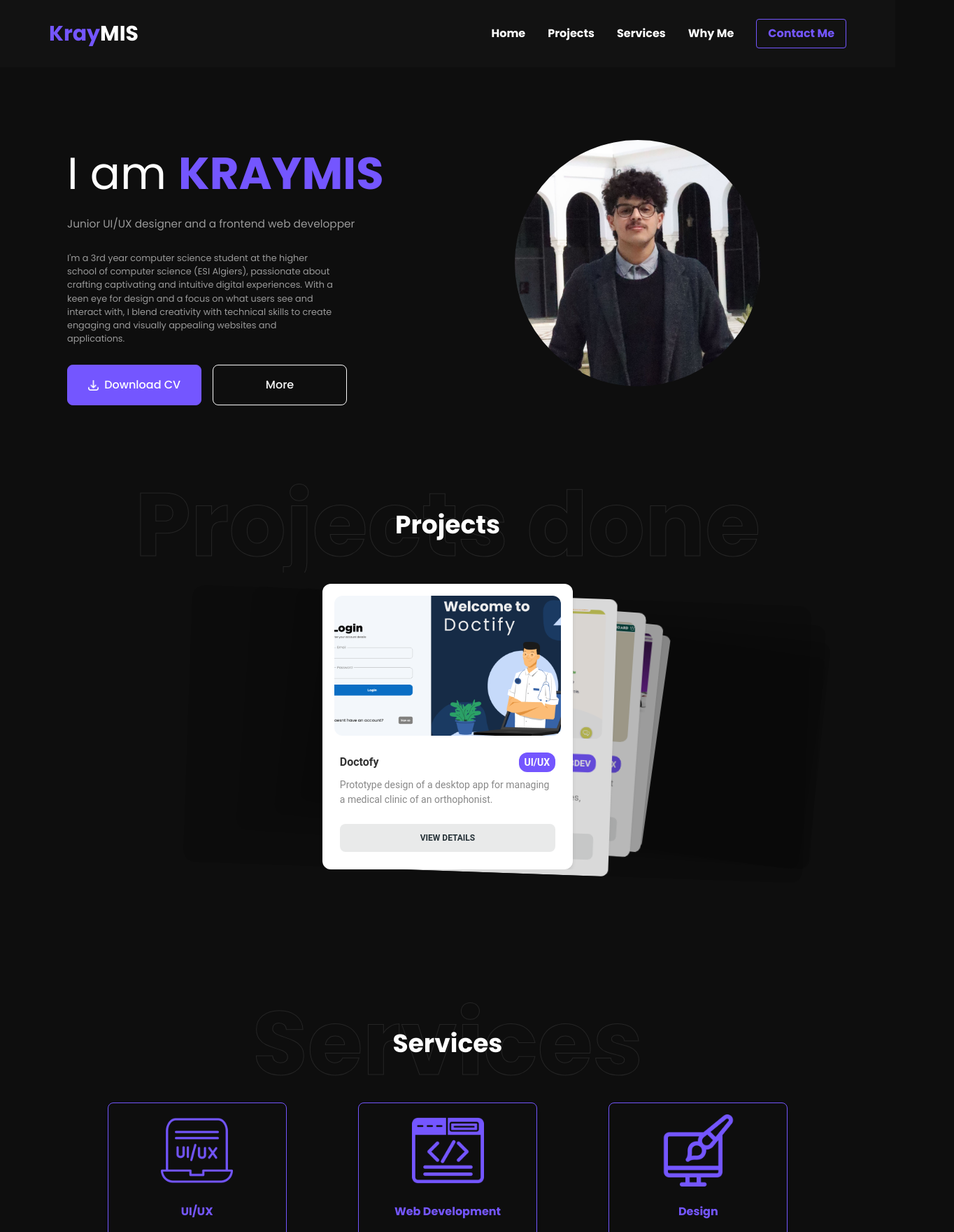
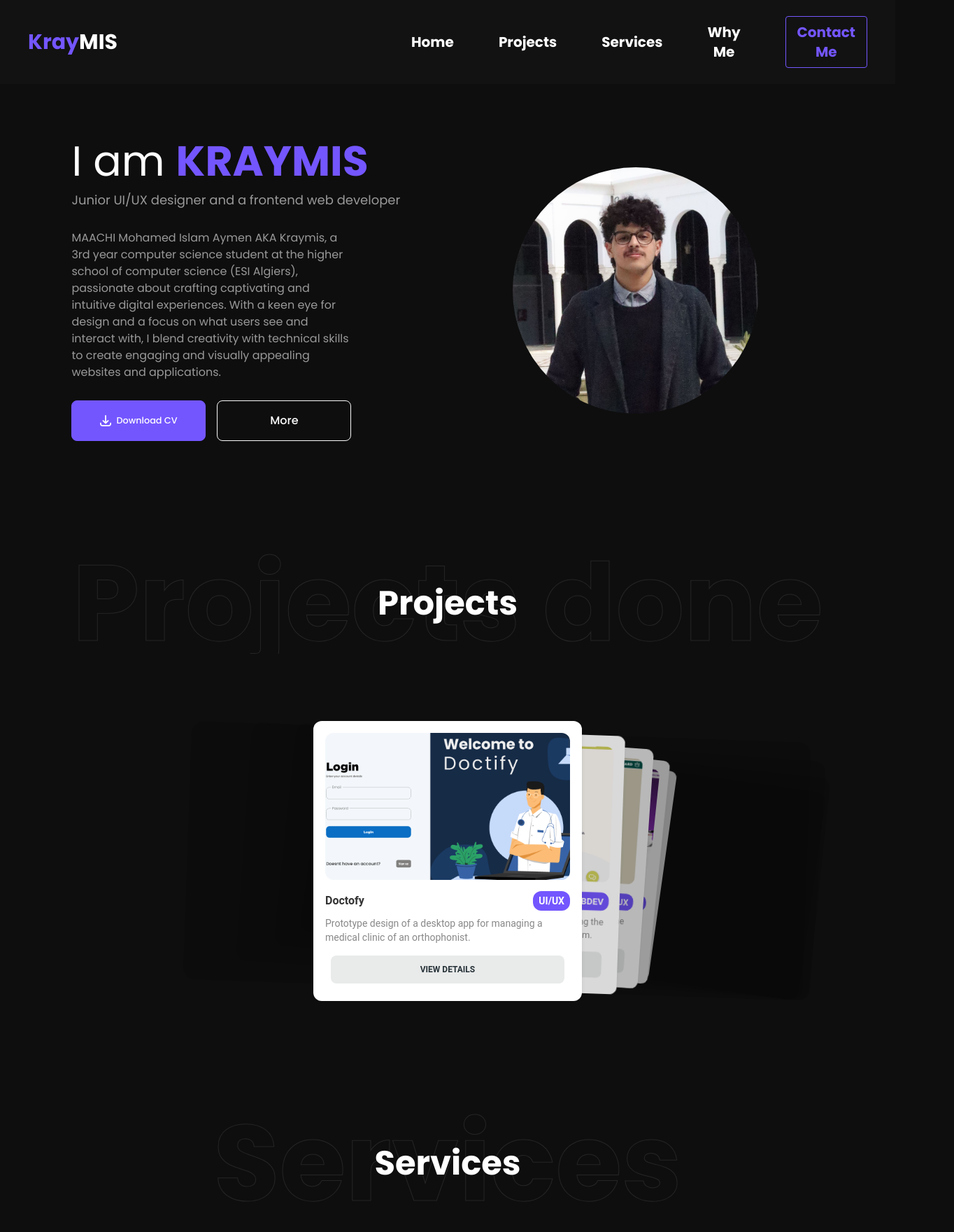
Before and after one commit to kraymis/myPortofolio, a React (Vite) app: page / in a window 1280 px wide. Shown: the top 1760 px of the page at 70% size, 1364 px wide, since content can reach past the window. Built offline with nearby package versions, Linux system fonts and the light colour scheme.

Commit message:
second version

```diff
--- a/src/components/Card.jsx
+++ b/src/components/Card.jsx
@@ -9,9 +9,9 @@ const defaultProps = {
 
 const Card = ({ imgSrc, title, description }) => {
   return (
-    <div className="w-[20vw] h-auto  bg-transparent border border-[#7456FF] text-white rounded-lg shadow-md overflow-hidden flex flex-col items-center px-6 py-4 gap-2 transition-transform duration-300 hover:scale-105 hover:bg-white hover:text-black hover:text-opacity-70 hover:border-[#7456FF]">
+    <div className="w-[60%] sm:w-[40vw] md:w-[30vw] lg:w-[20vw] h-auto bg-transparent border border-[#7456FF] text-white rounded-lg shadow-md overflow-hidden flex flex-col items-center px-4 py-4 gap-2 mx-3 transition-transform duration-300 hover:scale-105 hover:bg-white hover:text-black hover:text-opacity-70 hover:border-[#7456FF]">
       {/* Image Container */}
-      <div className="w-[50%]  flex flex-col items-center">
+      <div className="w-auto h-[13vh] sm:h-[16vh] md:h-[16vh] lg:h-[16vh] flex items-center justify-center overflow-hidden">
         <img
           src={imgSrc}
           alt={title}
@@ -21,8 +21,8 @@ const Card = ({ imgSrc, title, description }) => {
 
       {/* Text Content */}
       <div className="flex flex-col items-center justify-center p-4">
-        <h3 className="text-[1rem] font-semibold text-[#7456FF] mb-4 text-center transition-colors duration-300 hover:text-black">{title}</h3>
-        <p className="text-[#7456FF] text-xs text-center  transition-colors duration-300 hover:text-gray-700">{description}</p>
+        <h3 className="text-base sm:text-lg md:text-xl lg:text-2xl font-semibold text-[#7456FF] mb-2 text-center transition-colors duration-300 hover:text-black">{title}</h3>
+        <p className="text-sm sm:text-base md:text-lg lg:text-xl text-[#7456FF] text-center transition-colors duration-300 hover:text-gray-700">{description}</p>
       </div>
     </div>
   );
--- a/src/components/Card2.jsx
+++ b/src/components/Card2.jsx
@@ -9,7 +9,7 @@ const defaultProps = {
 
 const Card2 = ({ imgSrc, title, description }) => {
   return (
-    <div className="w-[25vw] h-auto  bg-transparent border  text-white border-0 shadow-md overflow-hidden flex flex-col items-center px-4 py-4 gap-2 transition-transform duration-300 ">
+    <div className="w-[70vw] lg:w-[25vw] h-auto  bg--transparent  text-white border-0 shadow-md overflow-hidden flex flex-col items-center px-4 py-4 gap-2 transition-transform duration-300 ">
       {/* Image Container */}
       <div className="w-[50%]  flex flex-col items-center hover:scale-110 transition-transform duration-300">
         <img
--- a/src/components/DownloadButton.jsx
+++ b/src/components/DownloadButton.jsx
@@ -7,10 +7,10 @@ const DownloadButton = () => (
   <a
     href="https://drive.google.com/uc?export=download&id=1i0nK0Sa3JWjT3DMVfPMCCw-uISVy-2YY"
     download="filename.pdf" // Optional: specify the filename you want to use for the downloaded file
-    className='relative p-4 bg-[#7456FF] text-white rounded-lg font-medium h-auto w-[12rem] hover:bg-white hover:text-[#7456FF] border border-[#7456FF] hover:border-transparent group'
+    className='relative py-2 px-6 bg-[#7456FF] text-white rounded-lg font-medium lg:w-[12rem] h-auto lg:flex lg:justify-center hover:bg-white hover:text-[#7456FF] border border-[#7456FF] hover:border-transparent group'
   >
     <div className='flex justify-center items-center gap-2'>
-      <div className='relative w-[1.2vw] h-[1.2vh] flex justify-center items-center '>
+      <div className='relative h-[25%] w-[25%] lg:w-[1.2vw] lg:h-[1.2vh] flex justify-center items-center '>
         <img
           src={imgdownload}
           alt="Download Icon"
@@ -22,7 +22,7 @@ const DownloadButton = () => (
           className='absolute opacity-0 transition-opacity duration-300 group-hover:opacity-100'
         />
       </div>
-      Download CV
+      <p className='text-[4vw] lg:text-[1vw] text-center'>Download CV</p>
     </div>
   </a>
 );
--- a/src/components/EcommerceCard.jsx
+++ b/src/components/EcommerceCard.jsx
@@ -14,14 +14,14 @@ export function EcommerceCard({
   projectName = "Project title",
   description = "Description of the project, brief description only",
   link = "#",
-  type= "BLANK"
+  type = "BLANK",
 }) {
   return (
-    <Card className="w-[28vw] transition-all duration-300 ease-in-out hover:bg-black hover:border-[#7456FF] hover:text-white hover:shadow-lg border border-transparent hover:animate-shake relative group">
+    <Card className="w-full md:w-[40vw] lg:w-[30vw] h-auto md:h-[25vh] lg:h-[50vh]  mx-8 transition-all duration-300 ease-in-out hover:bg-black hover:border-[#7456FF] hover:text-white hover:shadow-lg border border-transparent hover:animate-shake relative group">
       <CardHeader
         shadow={false}
         floated={false}
-        className="h-[25vh] transition-transform duration-500 ease-in-out hover:scale-105"
+        className="h-[50%] sm:h-[55%] md:h-[60%] lg:h-[65%] transition-transform duration-500 ease-in-out hover:scale-105"
       >
         <img
           src={img}
@@ -29,19 +29,19 @@ export function EcommerceCard({
           className="h-full w-full object-cover"
         />
       </CardHeader>
-      <CardBody className="transition-colors duration-300 ease-in-out">
-        <div className="mb-2 flex items-center justify-between">
+      <CardBody className="transition-colors duration-300 ease-in-out p-4">
+        <div className="mb-2 flex flex-col sm:flex-row items-start sm:items-center justify-between">
           <Typography className="font-semibold text-[#333] transition-colors duration-300 ease-in-out group-hover:text-white">
             {projectName}
           </Typography>
-          <Typography className="font-bold text-sm text-[#ffffff] bg-[#7456FF] px-2 py-1 border-0 rounded-xl transition-colors duration-300 ease-in-out group-hover:text-white">
+          <Typography className="font-bold text-sm text-[#ffffff] bg-[#7456FF] px-2 py-1 border-0 rounded-xl transition-colors duration-300 ease-in-out group-hover:text-white mt-2 sm:mt-0">
             {type}
           </Typography>
         </div>
         <Typography
           variant="small"
           color="gray"
-          className="font-normal opacity-75 transition-colors duration-300 ease-in-out group-hover:text-white"
+          className="font-normal opacity-75 transition-colors duration-300 ease-in-out group-hover:text-white text-sm"
         >
           {description}
         </Typography>
@@ -50,7 +50,7 @@ export function EcommerceCard({
         <Button
           ripple={false}
           fullWidth={true}
-          className="bg-blue-gray-900/10 text-blue-gray-900 shadow-none transition-colors duration-300 ease-in-out group-hover:bg-[#7456FF] group-hover:text-black  hover:text-white hover:scale-105 transition-all duration-300 ease-in-out"
+          className="bg-blue-gray-900/10 text-blue-gray-900 shadow-none transition-colors duration-300 ease-in-out group-hover:bg-[#7456FF] group-hover:text-black hover:text-white hover:scale-105 transition-all duration-300 ease-in-out"
           onClick={() => window.open(link, '_blank')}
         >
           View details
--- a/src/components/NavBar.jsx
+++ b/src/components/NavBar.jsx
@@ -1,30 +1,38 @@
-import React from 'react';
+import React, { useState } from 'react';
 
 const NavBar = ({ scrollToSection, homeRef, projectsRef, servicesRef, whymeRef, contactRef }) => {
+    const [isOpen, setIsOpen] = useState(false);
+
     return (
-        <nav className="bg-[#121212] text-white py-4 h-[6rem] fixed top-0 left-0 w-full z-50 flex justify-center font-[550] px-10">
-            <div className="container mx-auto flex justify-between items-center">
-                <div className="text-3xl font-bold text-[#7456FF]">
+        <nav className="bg-[#121212] text-white py-4 fixed sm:h-[15vh] top-0 left-0 w-full z-50 flex flex-col md:flex-row items-center px-4 md:px-10 box-border overflow-x-hidden">
+            <div className="flex justify-between items-center w-full">
+                <div className="text-2xl md:text-3xl font-bold text-[#7456FF]">
                     Kray<span className="text-white">MIS</span>
                 </div>
-                <ul className="space-x-8 flex items-center justify-center">
-                    <li>
-                        <button onClick={() => scrollToSection(homeRef)} className="hover:text-[#7456FF]">Home</button>
-                    </li>
-                    <li>
-                        <button onClick={() => scrollToSection(projectsRef)} className="hover:text-[#7456FF]">Projects</button>
-                    </li>
-                    <li>
-                        <button onClick={() => scrollToSection(servicesRef)} className="hover:text-[#7456FF]">Services</button>
-                    </li>
-                    <li>
-                        <button onClick={() => scrollToSection(whymeRef)} className="hover:text-[#7456FF]">Why Me</button>
-                    </li>
-                    <li>
-                        <button onClick={() => scrollToSection(contactRef)} className="border border-[#7456FF] py-2 px-4 rounded text-[#7456FF] hover:bg-[#7456FF] hover:text-white">Contact Me</button>
-                    </li>
-                </ul>
+                <button
+                    className="md:hidden text-3xl z-60 relative"
+                    onClick={() => setIsOpen(!isOpen)}
+                >
+                    {isOpen ? '✖' : '☰'}
+                </button>
             </div>
+            <ul className={`flex flex-col md:flex-row md:space-x-8 items-center md:justify-end space-y-4 md:space-y-0 md:gap-8 mt-4 md:mt-0 ${isOpen ? 'block' : 'hidden'} md:flex w-full`}>
+                <li className="w-full md:w-auto">
+                    <button onClick={() => scrollToSection(homeRef)} className="hover:text-[#7456FF] text-xl md:text-xl md:font-semibold w-full text-center">Home</button>
+                </li>
+                <li className="w-full md:w-auto">
+                    <button onClick={() => scrollToSection(projectsRef)} className="hover:text-[#7456FF] text-xl md:text-xl md:font-semibold w-full text-center">Projects</button>
+                </li>
+                <li className="w-full md:w-auto">
+                    <button onClick={() => scrollToSection(servicesRef)} className="hover:text-[#7456FF] text-xl md:text-xl md:font-semibold w-full text-center">Services</button>
+                </li>
+                <li className="w-full md:w-auto">
+                    <button onClick={() => scrollToSection(whymeRef)} className="hover:text-[#7456FF] text-xl md:text-xl md:font-semibold w-full text-center">Why Me</button>
+                </li>
+                <li className="w-full md:w-auto">
+                    <button onClick={() => scrollToSection(contactRef)} className="border border-[#7456FF] py-2 px-4 rounded text-[#7456FF] hover:bg-[#7456FF] hover:text-white text-xl md:text-xl md:font-semibold w-full text-center">Contact Me</button>
+                </li>
+            </ul>
         </nav>
     );
 };
--- a/src/index.css
+++ b/src/index.css
@@ -4,6 +4,8 @@
 @tailwind utilities;
 body {
   font-family: 'Poppins', sans-serif;
+  overflow-x: hidden;
+
 }
 html {
   scroll-behavior: smooth;
--- a/src/pages/HomePage.jsx
+++ b/src/pages/HomePage.jsx
@@ -30,7 +30,7 @@ const HomePage = () => {
   const contactRef = useRef(null);
 
   const scrollToSection = (ref) => {
-      const offset = 120; // Adjust this value as needed
+      const offset = 210; // Adjust this value as needed
       const element = ref.current;
       const elementPosition = element.getBoundingClientRect().top + window.pageYOffset;
       const offsetPosition = elementPosition - offset;
@@ -43,7 +43,7 @@ const HomePage = () => {
 
 
   return (
-    <div>
+    <div className=''>
         <NavBar
                 scrollToSection={scrollToSection}
                 homeRef={homeRef}
@@ -52,63 +52,67 @@ const HomePage = () => {
                 whymeRef={whymeRef}
                 contactRef={contactRef}
         />
-        <div ref={homeRef}  className='flex justify-start mt-[25vh] px-[6rem] mb-[8vw]'>
-        <div className='text-white w-[50%] h-fit flex flex-col gap-3'>
-          <p className='text-[5vw] font-light'>
-            I am <span className='text-[#7456FF] font-semibold '>KRAYMIS</span>
+<div ref={homeRef} className="flex flex-col lg:flex-row justify-start mt-[10vh] px-12 lg:mt-[25vh] lg:px-[8vw] gap-4 sm:gap-0 md:px-16 mb-8">
+
+  {/* Image Container */}
+  <div className='w-full mb-8 sm:mb-0 lg:w-[50%] lg:h-auto h-[80%] flex justify-center lg:items-center order-1 lg:order-2'>
+    <div className="relative w-[13rem] h-[13rem] lg:h-[22rem] lg:w-[22rem] mt-6 lg:mt-0 bg-slate-500 overflow-hidden rounded-full hover:scale-105 transition-transform duration-300">
+      <img src={imageana} alt="Description" className="absolute inset-0 object-cover w-full h-full" />
+    </div>
+  </div>
+
+  {/* Text and Button Container */}
+  <div className="text-white w-full lg:w-1/2 h-fit flex flex-col items-center px-6 sm:px-0 lg:items-start gap-3 order-2 lg:order-1">
+    <p className="text-4xl max-sm:text-3xl md:text-5xl lg:text-6xl font-light">
+      I am <span className="text-[#7456FF] font-semibold">KRAYMIS</span>
     </p>
-          <h6 className='text-[#999999] text-[1.2vw] mb-4'>Junior UI/UX designer and a frontend web developper</h6>
-          <p className='font-light w-[70%] text-[1vw] text-[#999999] mb-4'>
-            I'm a 3rd year computer science student at the higher school of computer science (ESI Algiers),
+    <h6 className="text-[#999999] text-sm max-sm:text-xs text-center lg:text-start md:text-base lg:text-lg mb-2 lg:mb-4">
+      Junior UI/UX designer and a frontend web developer
+    </h6>
+    <p className="font-light text-center lg:text-start w-full lg:w-3/4 text-xs max-sm:text-xxs md:text-sm lg:text-base text-[#999999] mb-4">
+      MAACHI Mohamed Islam Aymen AKA Kraymis, a 3rd year computer science student at the higher school of computer science (ESI Algiers),
       passionate about crafting captivating and intuitive digital experiences. With a keen eye for design and a focus on what users see and interact with, I blend creativity with technical skills to create engaging and visually appealing websites and applications.
-
-
     </p>
-          <div className='flex justify-start gap-x-4'>
-            <DownloadButton/>
-
-
-
-            <button className='h-auto w-[12rem] p-4 border border-solid border-gray-50 rounded-lg font-medium text-gray-50 hover:bg-gray-50 hover:text-gray-900 hover:border-gray-900'>
+    <div className="flex justify-center lg:justify-start gap-x-4">
+      <DownloadButton />
+      <button className="h-auto w-auto md:w-40 lg:w-48 p-4 border border-solid border-gray-50 rounded-lg font-medium text-gray-50 hover:bg-gray-50 hover:text-gray-900 hover:border-gray-900">
         More
       </button>
     </div>
   </div>
 
-        <div className='w-[50%] h-fit flex justify-center'>
-          <div className="relative w-[22rem] h-[22rem] bg-slate-500 overflow-hidden rounded-full hover:scale-105 transition-transform duration-300">
-            <img src={imageana} alt="Description" className="absolute inset-0 object-cover w-full h-full " />
-          </div>
-        </div>
 </div>
 
-      <div ref={projectsRef} id="projects" className="relative w-full py-12 overflow-hidden">
-        <h2 className="text-4xl font-bold text-center text-white relative z-10">
+
+      <div ref={projectsRef} id="projects" className="relative w-full py-12 sm:mt-[20vh] overflow-hidden">
+        <h2 className="text-3xl lg:text-5xl font-bold text-center text-white relative z-10">
           Projects
         </h2>
         <div className="absolute inset-0 flex items-center justify-center">
-          <span className="text-[10vw] font-bold text-transparent text-fill text-stroke text-gray-300 opacity-20">
+          <span className="text-[12vw] font-bold text-transparent text-fill text-stroke text-gray-300 opacity-20">
             Projects done
           </span>
         </div>
       </div>
-      <div className="relative z-20 mt-4 mb-[20vh]"> {/* Added margin-top for spacing */}
+      <div className="relative w-full flex justify-center items-center z-20 mt-4 sm:mt-[12vh] lg:mb-[20vh] max-w-full overflow-hidden">
+            <div className="w-full max-w-[80vw] flex justify-center">
                 <Slider />
+            </div>
         </div>
 
 
 
-      <div ref={servicesRef} id="services" className="relative w-full py-12 mt-16 overflow-hidden">
-        <h2 className="text-4xl font-bold text-center text-white relative z-10">
+      <div ref={servicesRef} id="services" className="relative w-full py-12 sm:mt-[20vh] overflow-hidden">
+        <h2 className="text-3xl lg:text-5xl font-bold text-center text-white relative z-10">
           Services
         </h2>
         <div className="absolute inset-0 flex items-center justify-center">
-          <span className="text-[10vw] font-bold text-transparent text-fill text-stroke text-gray-300 opacity-20">
+          <span className="text-[12vw] font-bold text-transparent text-fill text-stroke text-gray-300 opacity-20">
             Services
           </span>
         </div>
       </div>
-      <div className="relative z-20 mt-4 flex items-center flex justify-center gap-x-[8vw] px-[6rem] mb-[20vh]"> {/* Added margin-top for spacing */}
+      <div className="relative z-20 mt-4 flex flex-col sm:flex-row sm:flex-wrap items-center justify-center gap-8 px-4 sm:px-6 lg:px-12 mb-2 sm:mt-[12vh] sm:mb-[20vh]">
       <Card
         imgSrc={imguiux}
         title="UI/UX"
@@ -128,17 +132,19 @@ const HomePage = () => {
 
 
 
-      <div ref={whymeRef} id="whyme" className="relative w-full py-12 mt-16 overflow-hidden ">
-        <h2 className="text-4xl font-bold text-center text-white relative z-10">
+  <div ref={whymeRef} id="whyme" className="relative w-full py-12 sm:py-12 sm:mt-[20vh] pt-16 mt-8  overflow-hidden">
+  <h2 className="text-3xl sm:text-5xl font-bold text-center text-white relative z-10">
     WHY HIRE ME
   </h2>
   <div className="absolute inset-0 flex items-center justify-center">
-          <span className="text-[10vw] font-bold text-transparent text-fill text-stroke text-gray-300 opacity-20">
+    <span className="text-[12vw] sm:text-[8vw] md:text-[10vw] lg:text-[12vw] font-bold text-transparent text-fill text-stroke text-gray-300 opacity-20">
       WHY HIRE ME
     </span>
   </div>
 </div>
-      <div className="relative z-20 mt-4 flex items-center justify-center gap-x-[0.5vw] px-[6rem] mb-[20vh] overflow-visible"> {/* Added margin-top for spacing */}
+
+<div className="relative z-20 mt-4 px-4 sm:mt-[12vh] sm:px-[12vw] mb-8 sm:mb-20 overflow-visible ">
+  <div className="flex flex-col sm:flex-row  items-center justify-center ">
     <Card2
       imgSrc={imgwork}
       title="Workaholic"
@@ -160,60 +166,60 @@ const HomePage = () => {
       description="I have a strong intuition. I have remained consistent with high quality standards to present a most worthy result."
     />
   </div>
+</div>
 
-      <div ref={contactRef} id="contact" className="relative w-full py-12 mt-16 overflow-hidden">
-  <h2 className="text-4xl font-bold text-center text-white relative z-10">
+
+<div ref={contactRef} id="contact" className="relative w-full py-4 sm:py-12 mt-2 sm:mt-[20vh] overflow-hidden">
+  <h2 className="text-3xl sm:text-4xl md:text-5xl font-bold text-center text-white relative z-10">
     CONTACT ME
   </h2>
   <div className="absolute inset-0 flex items-center justify-center">
-    <span className="text-[10vw] font-bold text-transparent text-fill text-stroke text-gray-300 opacity-20">
+    <span className="text-[12vw] sm:text-[10vw] md:text-[12vw] font-bold text-transparent text-fill text-stroke text-gray-300 opacity-20">
       CONTACT ME
     </span>
   </div>
 </div>
 
-<div className="relative z-20 mt-8 flex justify-center gap-x-[8vw] px-[6rem]">
-  <div className="w-[55%] h-auto">
+<div className="relative z-20 mt-8 px-8 sm:px-6 md:px-8  sm:mt-[12vh] lg:px-[8vw] flex flex-col lg:flex-row lg:justify-center gap-8 lg:gap-x-[8vw]">
+  <div className="w-full lg:w-[55%] h-auto">
     <EmailCONTACT />
   </div>
-  <div className="flex flex-col w-[45%] text-white gap-y-10">
+  <div className="flex flex-col w-full lg:w-[45%] text-white gap-y-10">
     <div className="flex flex-col">
-    <p className="text-[#7456FF]">CONTACT</p>
-    <h5 className="text-[5vw] font-bold">CONTACT ME</h5>
-    <p className="text-[#999999] w-[30vw]">
+      <p className="text-[#7456FF] text-lg sm:text-xl md:text-2xl">CONTACT</p>
+      <h5 className="text-3xl sm:text-4xl md:text-5xl font-bold">CONTACT ME</h5>
+      <p className="text-[#999999] text-base sm:text-lg md:text-xl">
         If you have any project in mind, need a service or anything, don't hesitate to contact me.
       </p>
     </div>
-
     <div className="flex flex-col gap-y-4">
       <div className="flex items-center gap-x-2 hover:scale-105 transition-transform duration-300">
-      <div className="w-[1.5vw] h-[1.5vh] flex justify-center items-center">
-        <img src={imgemail} alt="email" />
+        <div className="w-6 h-6 flex justify-center items-center">
+          <img src={imgemail} alt="email" className="w-full h-full object-cover" />
         </div>
-      <p>mm_maachi@esi.dz</p>
+        <p className="text-base sm:text-lg">mm_maachi@esi.dz</p>
       </div>
       <a href="https://www.linkedin.com/in/mohamed-islam-aymen-maachi-81859925a/" target="_blank" rel="noopener noreferrer" className="flex items-center gap-x-2 hover:scale-105 transition-transform duration-300">
-      <div className="w-[1.5vw] h-[1.5vh] flex justify-center items-center">
-        <img src={imglinkedin} alt="LinkedIn" />
+        <div className="w-6 h-6 flex justify-center items-center">
+          <img src={imglinkedin} alt="LinkedIn" className="w-full h-full object-cover" />
         </div>
-      <p>LinkedIn</p>
+        <p className="text-base sm:text-lg">LinkedIn</p>
       </a>
-
       <div className="flex items-center gap-x-2 hover:scale-105 transition-transform duration-300">
-      <div className="w-[1.5vw] h-[1.5vh] flex justify-center items-center">
-        <img src={imgphone} alt="phone" />
+        <div className="w-6 h-6 flex justify-center items-center">
+          <img src={imgphone} alt="phone" className="w-full h-full object-cover" />
         </div>
-      <p>+213799592501</p>
+        <p className="text-base sm:text-lg">+213799592501</p>
       </div>
       <a href="https://github.com/kraymis" target="_blank" rel="noopener noreferrer" className="flex items-center gap-x-2 hover:scale-105 transition-transform duration-300">
-      <div className="w-[1.5vw] h-[1.5vh] flex justify-center items-center">
-        <img src={imggithub} alt="GitHub" />
+        <div className="w-6 h-6 flex justify-center items-center">
+          <img src={imggithub} alt="GitHub" className="w-full h-full object-cover" />
         </div>
-      <p>GitHub</p>
+        <p className="text-base sm:text-lg">GitHub</p>
       </a>
-
     </div>
   </div>
+
 
 </div>
 
--- a/tailwind.config.js
+++ b/tailwind.config.js
@@ -7,6 +7,9 @@ module.exports = withMT({
   ],
   theme: {
     extend: {
+      screens: {
+        'max-sm': { 'max': '640px' }, // Custom max-width breakpoint for <= 640px
+      },
       animation: {
         shake: 'shake 0.5s ease-in-out',
       },
```
Lines whose indentation alone changed are shown as unchanged.
